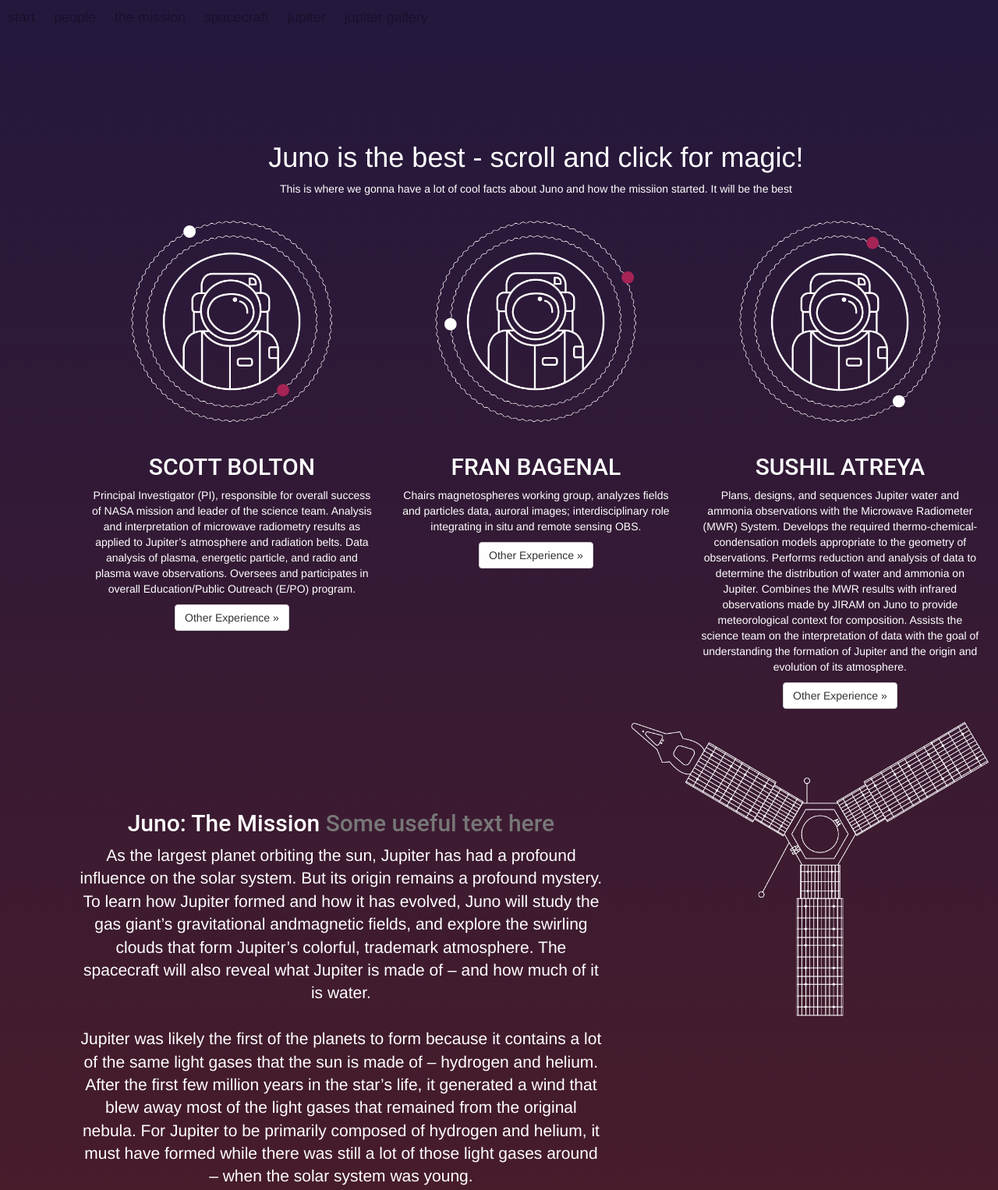
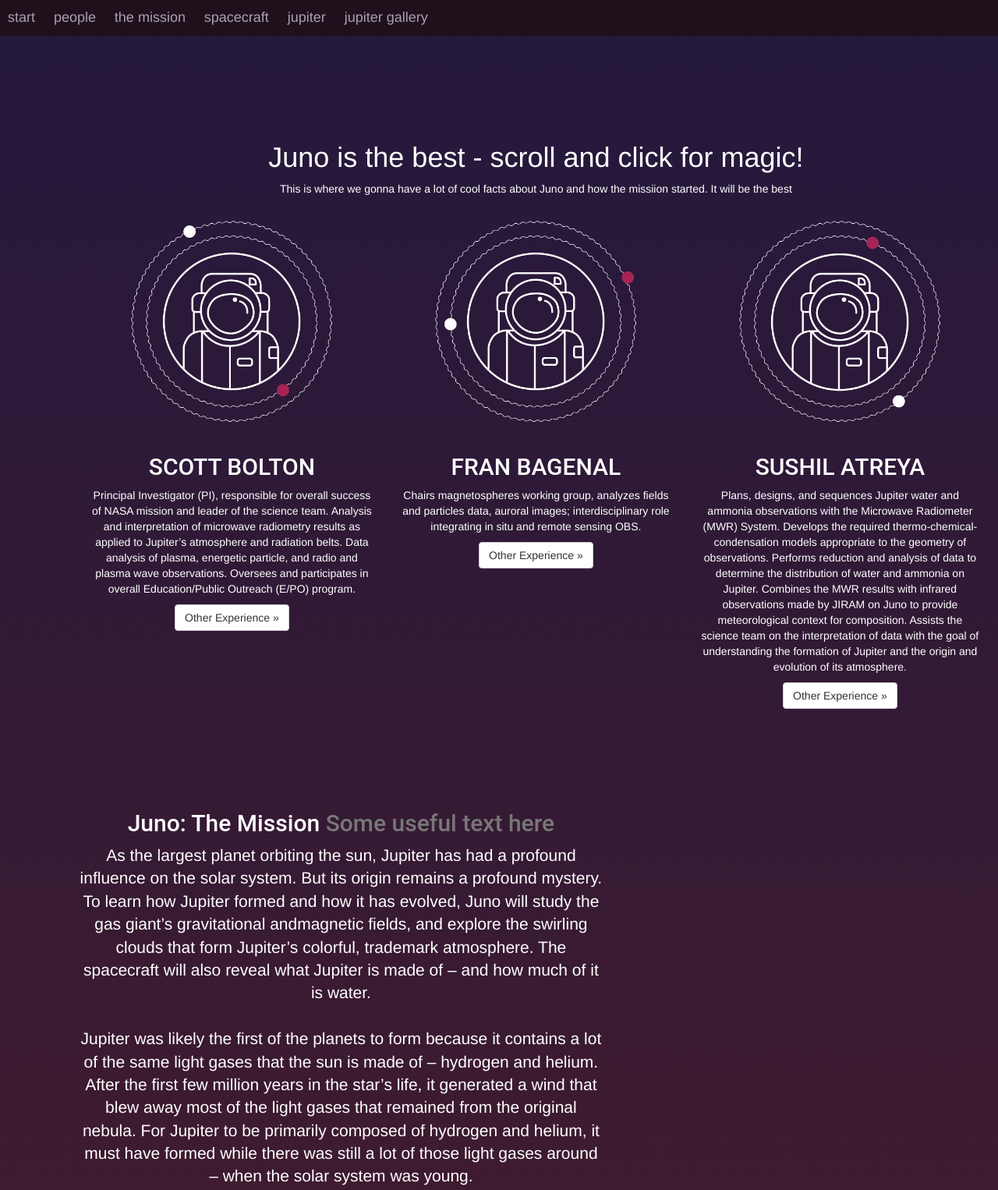
Before and after one commit to EmiliaDz/011118_CFG, a plain HTML site: page index.html in a window 1280 px wide. Shown: the top 1526 px of the page at 78% size. Drawn offline with Linux system fonts and the light colour scheme.

Commit message:
responsive juno menu fixes
html - juno img in a new div
css - juno center align
menu transparency

```diff
--- a/index.html
+++ b/index.html
@@ -54,7 +54,7 @@
                 <p class="lead">As the largest planet orbiting the sun, Jupiter has had a profound influence on the solar system. But its origin remains a profound mystery. To learn how Jupiter formed and how it has evolved, Juno will study the gas giant’s gravitational andmagnetic fields, and explore the swirling clouds that form Jupiter’s colorful, trademark atmosphere. The spacecraft will also reveal what Jupiter is made of – and how much of it is water. <br /><br />Jupiter was likely the first of the planets to form because it contains a lot of the same light gases that the sun is made of – hydrogen and helium. After the first few million years in the star’s life, it generated a wind that blew away most of the light gases that remained from the original nebula. For Jupiter to be primarily composed of hydrogen and helium, it must have formed while there was still a lot of those light gases around – when the solar system was young.</p>
             </div>
 
-            <div class="col-md-5">
+            <div>
                 <img src="images/juno.png" class="planetImg">
               </div>
             </div>
--- a/style.css
+++ b/style.css
@@ -10,6 +10,7 @@
     margin: 8% 8% 10%;
     max-width: 100% ;
 }
+
 h1 {
     margin-top: 80px;
     text-align: center;
@@ -20,7 +21,8 @@
 
 #toolbar {
   text-align: center;
-  opacity: 0.3;
+  background-color: #1d0c08;
+  opacity: 0.6;
   position: fixed;
   width: 100%;
   z-index: 99;
@@ -48,15 +50,13 @@
 #toolbar li a {
     text-decoration: none;
     font-size: 18px;
-    color: black;
-    opacity: 1.00.8;
-
+    color: white;
 }
 
 #toolbar li a:hover {
     color: white;
     opacity: 1.0;
-    filter: alpha(opacity=100);
+
 
 }
 .junotravelling {
@@ -74,4 +74,5 @@
 
 .planetImg {
     max-width: 100%;
+    text-align: center;
 }
```
